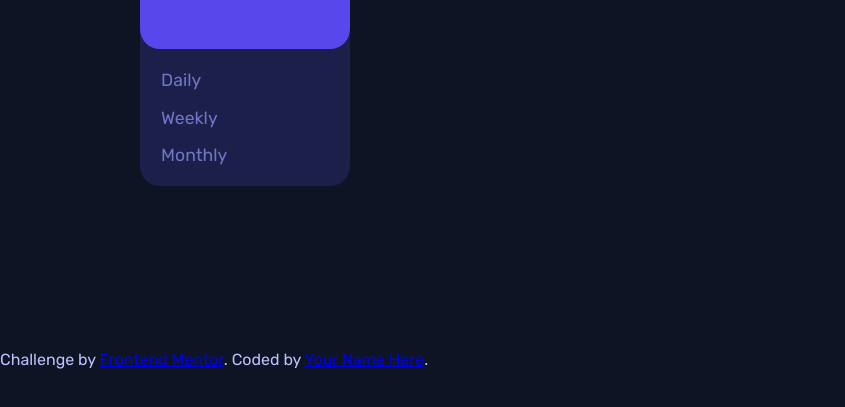
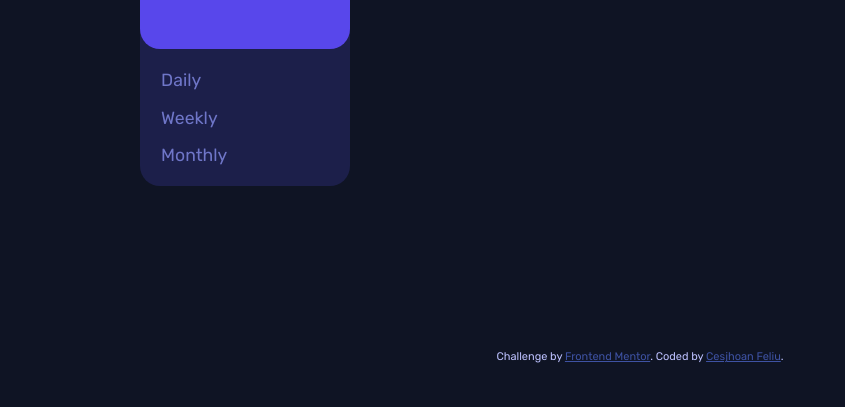
Before and after one commit to CesjhoanFeliu/Time-tracking-dashboard, a plain HTML site: page index.html in a window 1280 px wide. Shown: the part 385-792 px from the top of the page, without its empty margins (0-845 px from the left). Drawn offline with Linux system fonts and the light colour scheme.

Commit message:
Solventar Bugs en versión Desktop
Alinear Footer y solucionar versión de Desktop

```diff
--- a/index.html
+++ b/index.html
@@ -71,7 +71,12 @@
       Challenge by
       <a href="https://www.frontendmentor.io?ref=challenge" target="_blank"
         >Frontend Mentor</a
-      >. Coded by <a href="#" target="_blank">Your Name Here</a>.
+      >. Coded by
+      <a
+        href="https://github.com/CesjhoanFeliu/Time-tracking-dashboard"
+        target="_blank"
+        >Cesjhoan Feliu</a
+      >.
     </footer>
     <script type="module" src="./app.js"></script>
   </body>
--- a/style.css
+++ b/style.css
@@ -199,4 +199,14 @@ body {
     margin-top: 0.4em;
     font-size: 40px;
   }
+  .card_background {
+    width: 100%;
+  }
+} /*Footer*/
+.attribution {
+  font-size: 11px;
+  text-align: center;
 }
+.attribution a {
+  color: hsl(228, 45%, 44%);
+}
```
